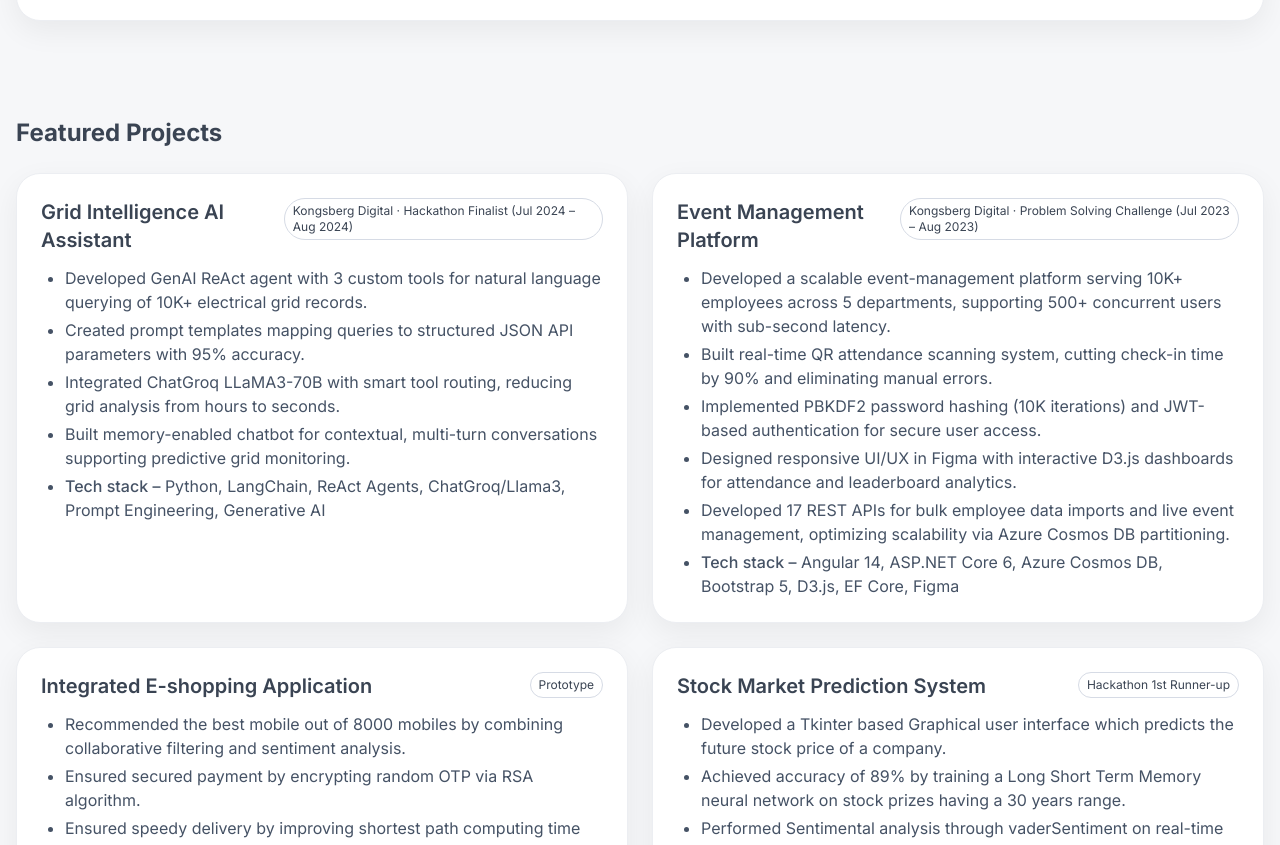
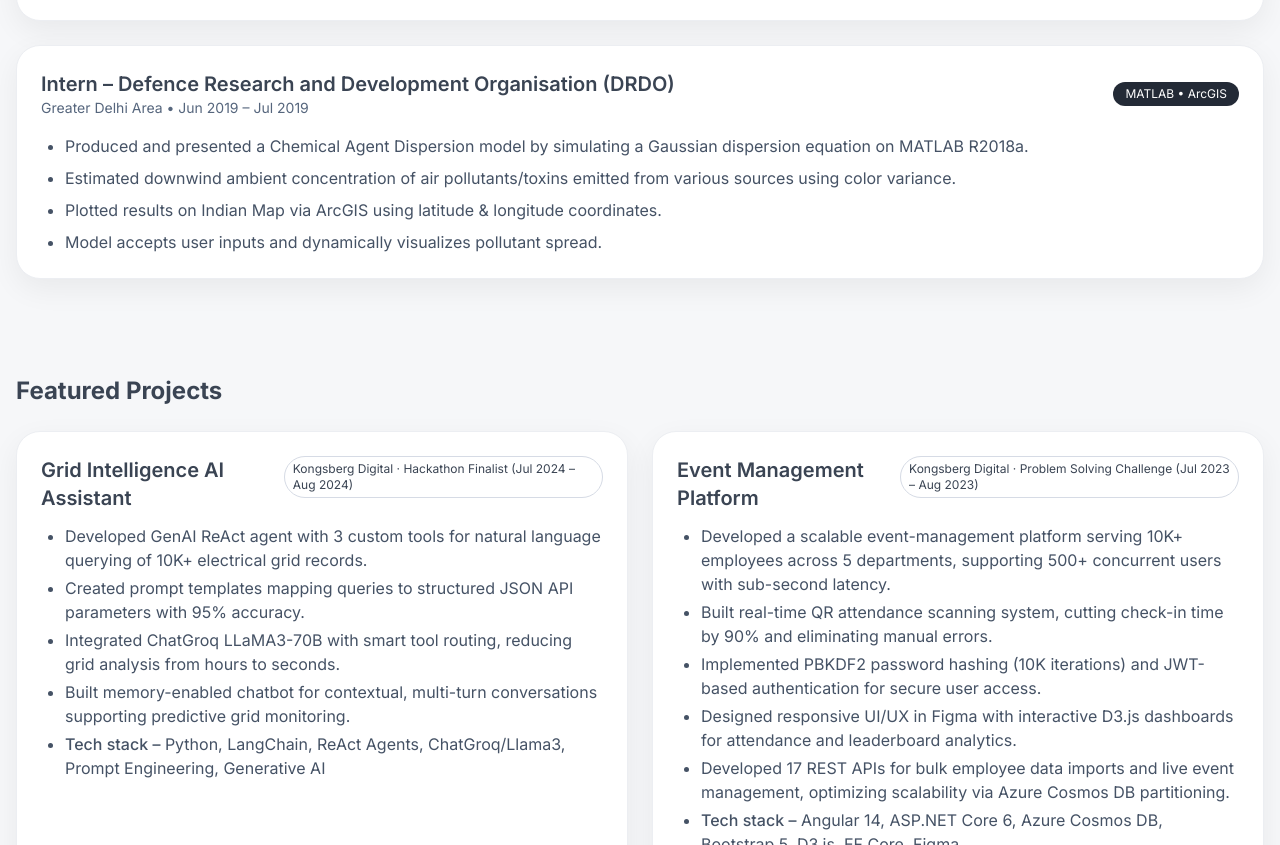
Before and after one commit to devanshmesson/devanshmesson.github.io, a plain HTML site: page index.html in a window 1280 px wide. Shown: the part 1700-2545 px from the top of the page. Drawn offline with nearby package versions, Linux system fonts and the light colour scheme.

Commit message:
Update index.html

```diff
--- a/index.html
+++ b/index.html
@@ -168,6 +168,25 @@
           <li><span class="text-sm opacity-70">Stack:</span> Python, OpenCV, YOLOv5</li>
         </ul>
       </article>
+      <!-- DRDO Internship -->
+<article class="rounded-3xl bg-white dark:bg-ink-800 shadow-soft p-6 border border-ink-100 dark:border-ink-700">
+  <div class="flex flex-wrap items-center justify-between gap-3">
+    <div>
+      <h3 class="text-xl font-semibold">Intern – Defence Research and Development Organisation (DRDO)</h3>
+      <p class="text-sm text-ink-600 dark:text-ink-300">Greater Delhi Area • Jun 2019 – Jul 2019</p>
+    </div>
+    <span class="text-xs px-3 py-1 rounded-full bg-ink-900 text-white dark:bg-white dark:text-ink-900">
+      MATLAB • ArcGIS
+    </span>
+  </div>
+  <ul class="mt-4 space-y-2 text-ink-700 dark:text-ink-200 list-disc pl-6">
+    <li>Produced and presented a Chemical Agent Dispersion model by simulating a Gaussian dispersion equation on MATLAB R2018a.</li>
+    <li>Estimated downwind ambient concentration of air pollutants/toxins emitted from various sources using color variance.</li>
+    <li>Plotted results on Indian Map via ArcGIS using latitude & longitude coordinates.</li>
+    <li>Model accepts user inputs and dynamically visualizes pollutant spread.</li>
+  </ul>
+</article>
+
     </div>
   </section>
 
```
